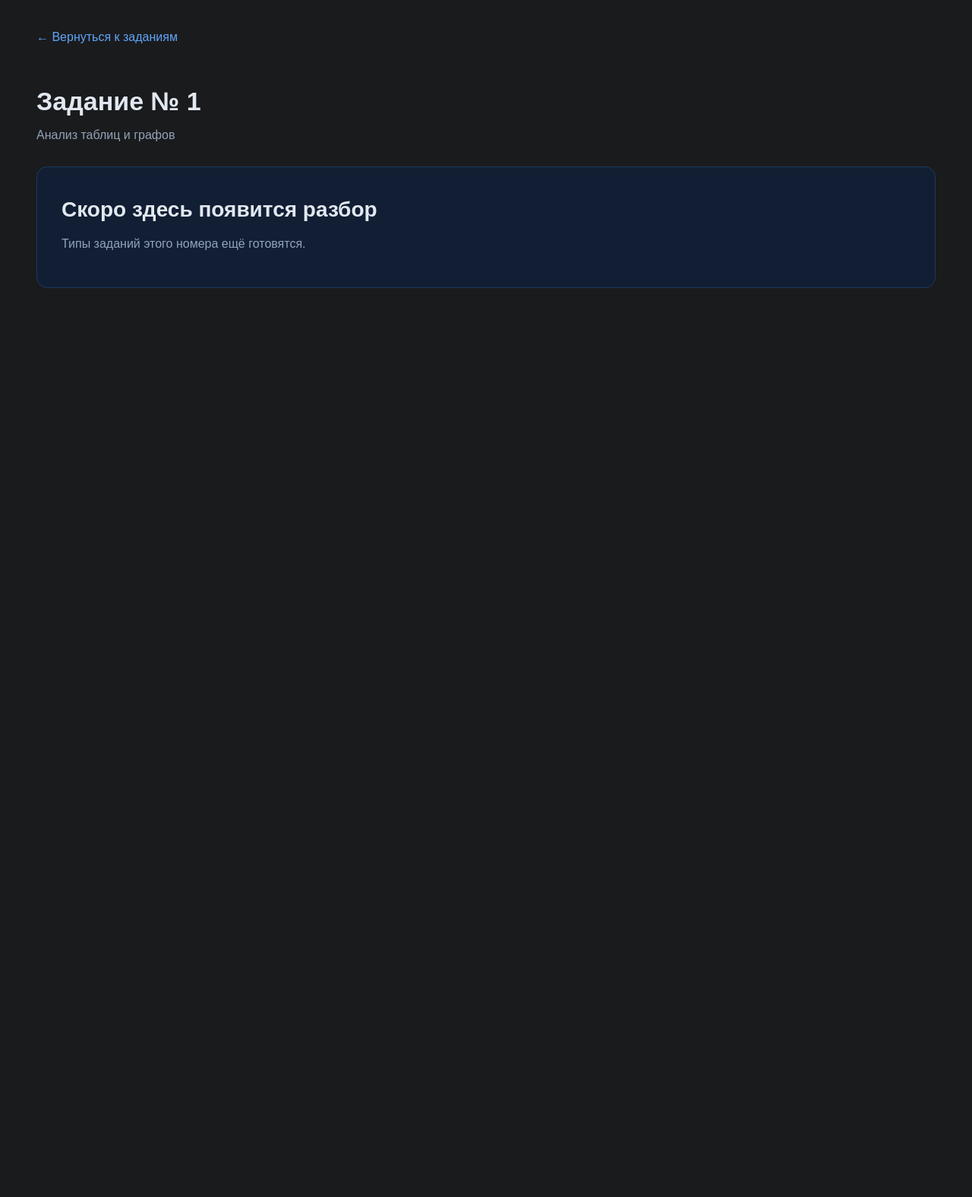
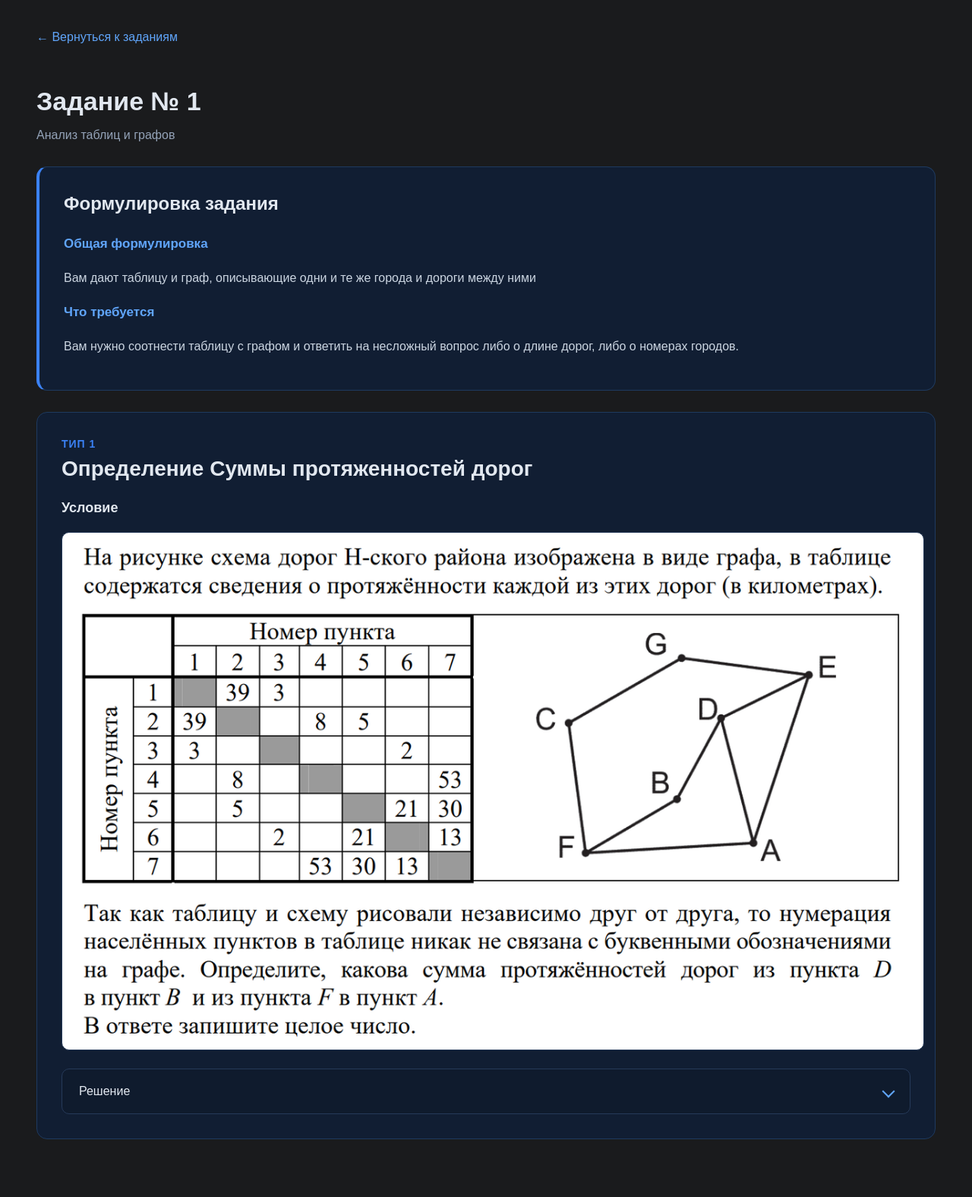
Before and after one commit to Systll/ege-informatica, a Flask app: page /task/1 in a window 1280 px wide. Shown: the part 73-1648 px from the top of the page at 76% size. Before the commit the page ends 452 px from the top, so only its background shows below. Run offline with Flask 3, Linux system fonts and the light colour scheme.

Commit message:
1 номер, старт

```diff
--- a/app.py
+++ b/app.py
@@ -39,14 +39,14 @@ TASK_TITLES = {
 }
 
 
-def load_task_types(number):
-    """Читает типы заданий из data/tasks/<номер>.json.
-    Если файла ещё нет, возвращает пустой список."""
+def load_task_data(number):
+    """Читает data/tasks/<номер>.json целиком.
+    Если файла ещё нет, возвращает пустой словарь."""
     path = TASKS_DIR / f"{number}.json"
     if not path.exists():
-        return []
+        return {}
     with path.open(encoding="utf-8") as file:
-        return json.load(file)["types"]
+        return json.load(file)
 
 
 @app.route("/")
@@ -58,11 +58,14 @@ def index():
 def task(number):
     if number not in TASK_TITLES:
         abort(404)
+    data = load_task_data(number)
     return render_template(
         "task.html",
         number=number,
         title=TASK_TITLES[number],
-        types=load_task_types(number),
+        formulation=data.get("formulation"),
+        requirement=data.get("requirement"),
+        types=data.get("types", []),
     )
 
 
--- /dev/null
+++ b/data/tasks/1.json
@@ -0,0 +1,11 @@
+{
+    "formulation": "<p>Вам дают таблицу и граф, описывающие одни и те же города и дороги между ними</p>",
+    "requirement": "<p>Вам нужно соотнести таблицу с графом и ответить на несложный вопрос либо о длине дорог, либо о номерах городов.</p>",
+    "types": [
+        {
+            "name": "Определение Суммы протяженностей дорог",
+            "condition": "<p><img src=\"../static/images/1/scale_1200.png\" alt=\"num_1\"> </p>",
+            "solution": "<h3>Основной способ</h3><p></p>"
+        }
+    ]
+}
--- a/data/tasks/7.json
+++ b/data/tasks/7.json
@@ -1,4 +1,6 @@
 {
+  "formulation": "<p>Здесь будет общая формулировка задания.</p>",
+  "requirement": "<p>Здесь будет описание того, что нужно найти или вычислить.</p>",
   "types": [
     {
       "name": "Звук",
--- a/static/style.css
+++ b/static/style.css
@@ -381,3 +381,59 @@ body {
         font-size: 22px;
     }
 }
+
+/* Плашка «Формулировка задания» */
+.task-statement {
+    margin-bottom: 28px;
+    padding: 28px 32px;
+
+    background-color: #111e33;
+    border: 1px solid #1e3a5f;
+    border-left: 4px solid #3b82f6;
+    border-radius: 14px;
+
+    line-height: 1.7;
+}
+
+.task-statement h2 {
+    margin-top: 0;
+    margin-bottom: 18px;
+    font-size: 24px;
+}
+
+.statement-part {
+    margin-bottom: 18px;
+    color: #cbd5e1;
+}
+
+.statement-part:last-child {
+    margin-bottom: 0;
+}
+
+.statement-part h3 {
+    margin-top: 0;
+    margin-bottom: 8px;
+    font-size: 17px;
+    color: #60a5fa;
+}
+
+@media (max-width: 650px) {
+    .task-statement {
+        padding: 22px;
+    }
+}
+
+/* Изображения внутри формулировок, условий и решений */
+.statement-part img,
+.type-condition img,
+.method-content img {
+    display: block;
+    max-width: 100%;
+    height: auto;
+    margin: 16px 0;
+    padding: 8px;
+
+    background-color: #ffffff; /* белый фон, чтобы чёрные схемы было видно */
+    border: 1px solid #263a59;
+    border-radius: 10px;
+}
--- a/templates/task.html
+++ b/templates/task.html
@@ -30,6 +30,26 @@
             <h1>Задание № {{ number }}</h1>
             <p>{{ title }}</p>
         </section>
+
+        {% if formulation or requirement %}
+        <section class="task-statement">
+            <h2>Формулировка задания</h2>
+
+            {% if formulation %}
+            <div class="statement-part">
+                <h3>Общая формулировка</h3>
+                {{ formulation | safe }}
+            </div>
+            {% endif %}
+
+            {% if requirement %}
+            <div class="statement-part">
+                <h3>Что требуется</h3>
+                {{ requirement | safe }}
+            </div>
+            {% endif %}
+        </section>
+        {% endif %}
 
         {% if types %}
             {% for type in types %}
```
Also changed, not shown: static/images/1/scale_1200.png (added).
